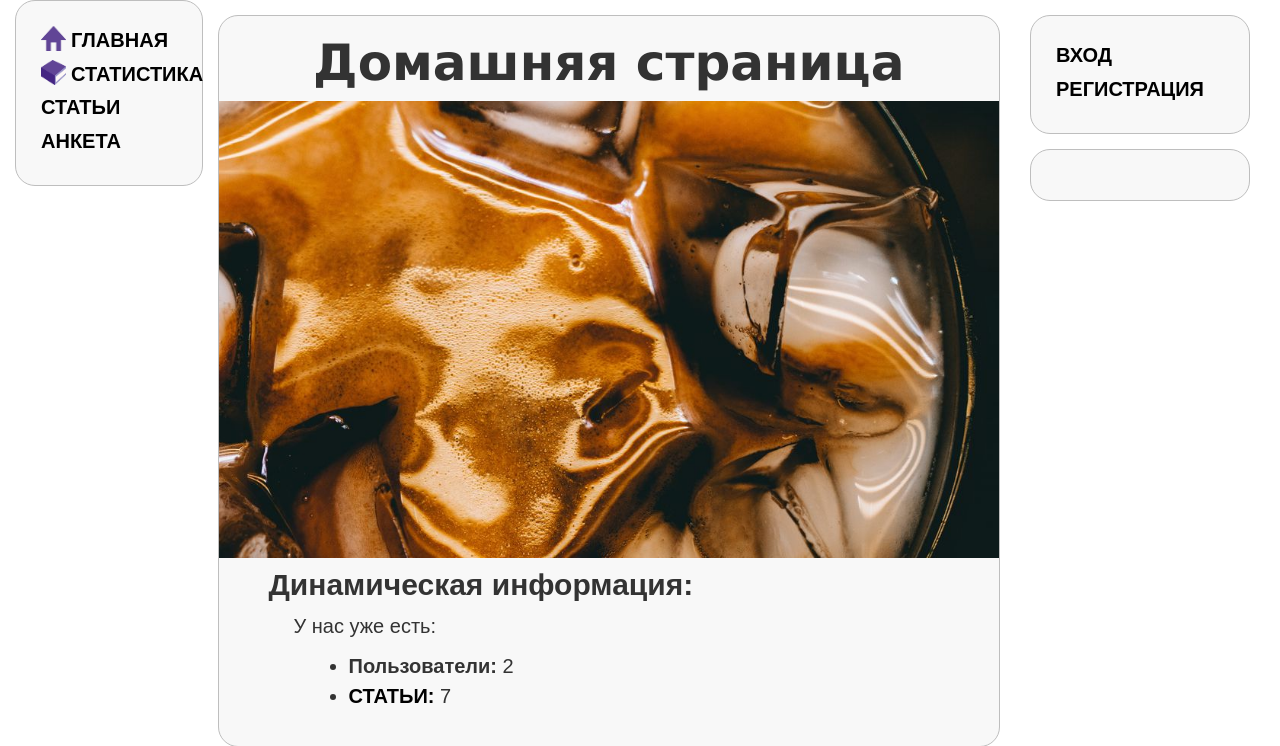
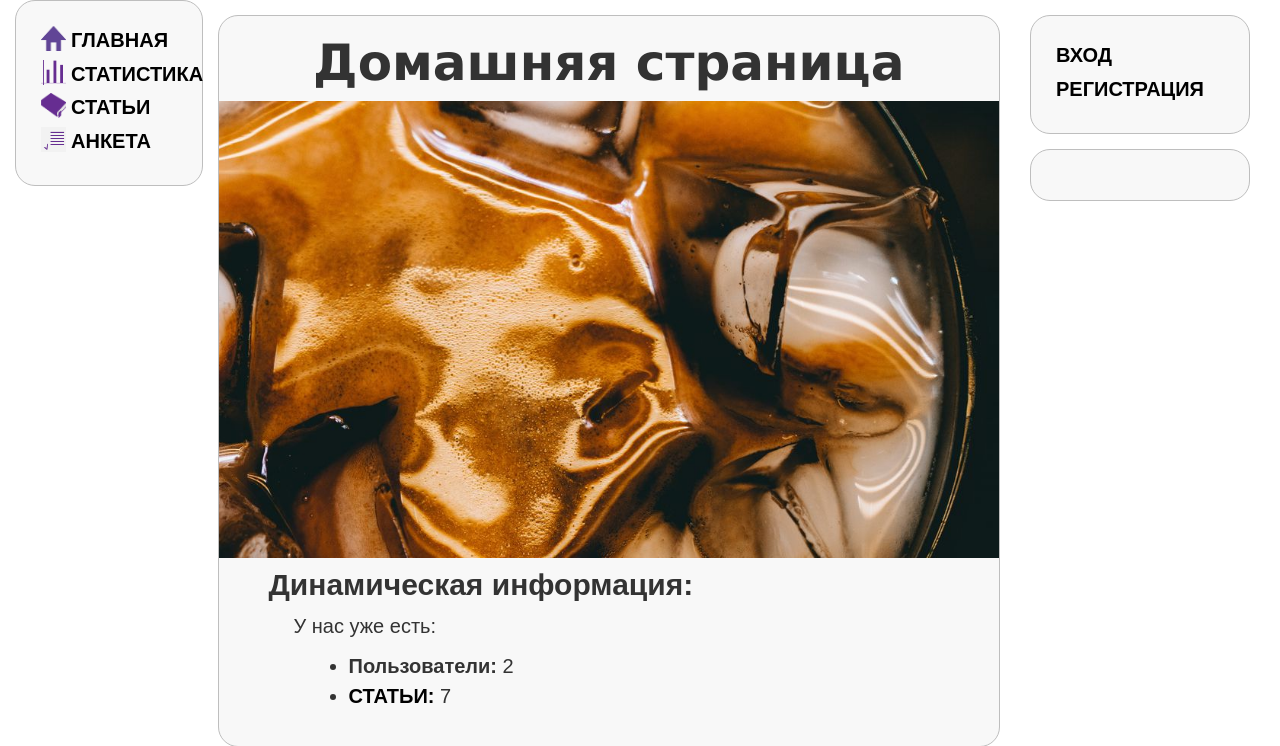
Before and after one commit to Moria-Mel/Caffeine, a Django app: page /caffeine/ in a window 1280 px wide. Shown: the top 746 px of the page. Run offline with Django 3.2, Linux system fonts and the light colour scheme; data comes from the database, SQL or seed files in the repository; some libraries are stand-ins or nearby versions.

Commit message:
first-col changed

```diff
--- a/caffeine/templates/base_generic.html
+++ b/caffeine/templates/base_generic.html
@@ -25,9 +25,9 @@
     {% block sidebar %}
       <div class="style container-col">
           <div class="link1"><img class="icon" src="{% static 'img/home.png' %}"><a class="letters_sb" href="{% url 'index' %}">Главная</a></div>
-          <div class="link1"><img class="icon" src="{% static 'img/book.png' %}"><a class="letters_sb" href="{% url 'statistic' %}">Статистика</a></div>
-          <div class="link1"><a class="letters_sb" href="{% url 'articles' %}">Статьи</a></div>
-          <div class="link1"><a class="letters_sb" href="{% url 'questionary' %}">Анкета</a></div>
+          <div class="link1"><img class="icon" src="{% static 'img/stat.png' %}"><a class="letters_sb" href="{% url 'statistic' %}">Статистика</a></div>
+          <div class="link1"><img class="icon" src="{% static 'img/book.png' %}"><a class="letters_sb" href="{% url 'articles' %}">Статьи</a></div>
+          <div class="link1"><img class="icon" src="{% static 'img/anketa.png' %}"><a class="letters_sb" href="{% url 'questionary' %}">Анкета</a></div>
 
   </div>
     {% endblock %}
```
Also changed, not shown: caffeine/catalog/static/img/anketa.png (added), caffeine/catalog/static/img/book.png, caffeine/catalog/static/img/stat.png (added).
